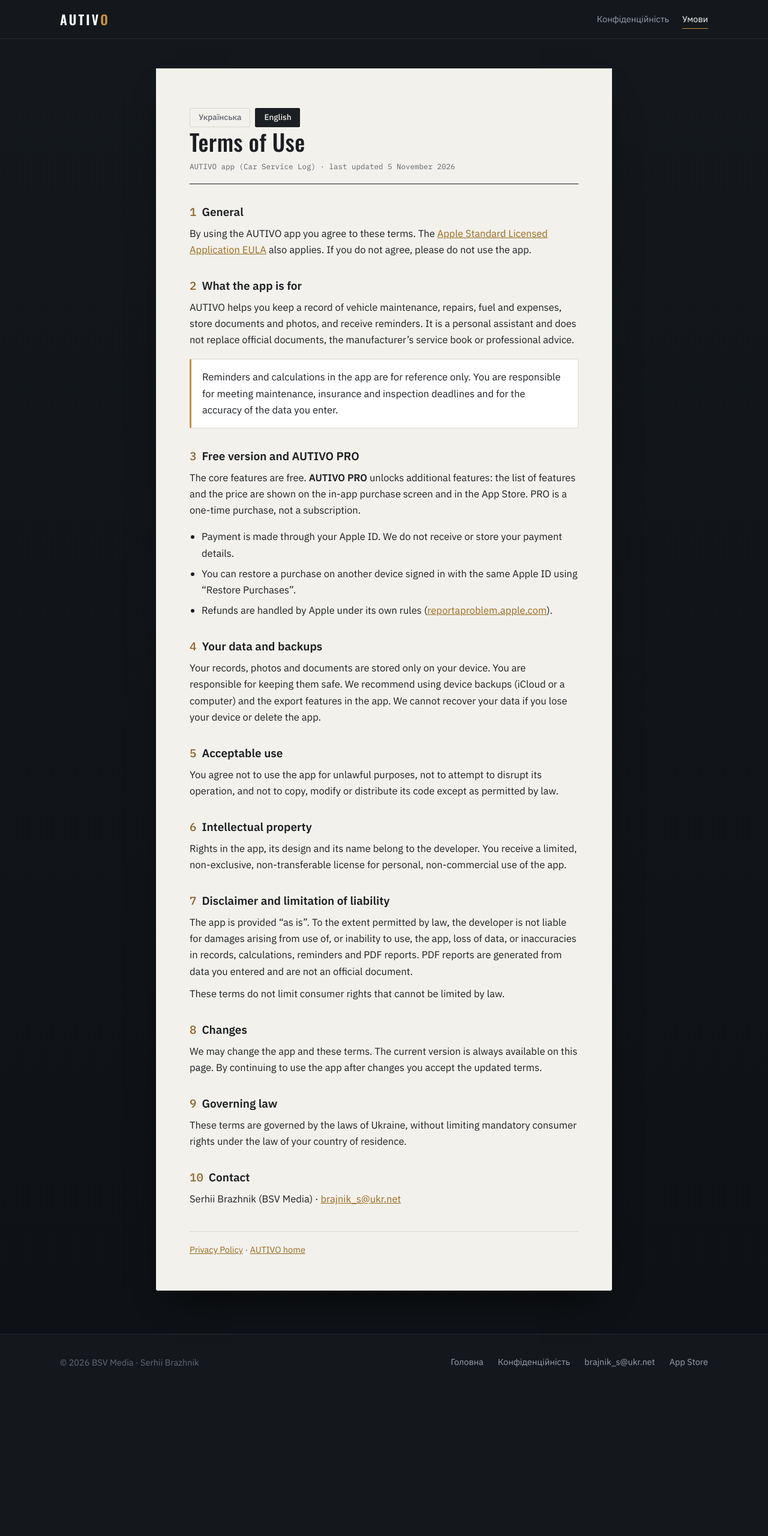
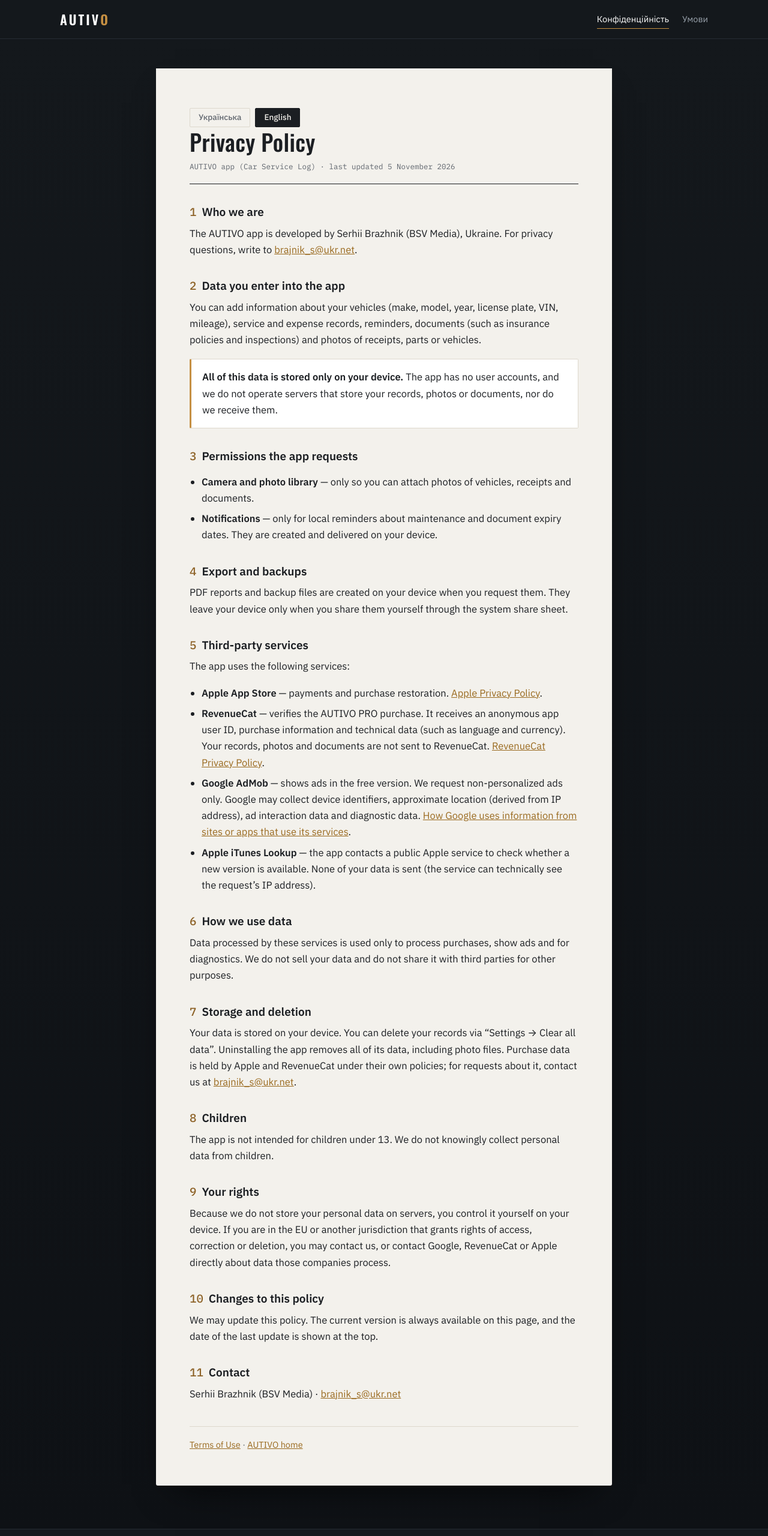
Before and after one commit to BrazhnikS/autivo.github.io, a plain HTML site: page privacy/index.html in a window 1280 px wide. Shown: the top 2560 px of the page at 60% size. Before the commit the page ends 2327 px from the top, so only its background shows below. Drawn offline with nearby package versions, Linux system fonts and the light colour scheme.

Commit message:
Add files via upload

```diff
--- a/privacy/index.html
+++ b/privacy/index.html
@@ -3,8 +3,8 @@
 <head>
 <meta charset="utf-8">
 <meta name="viewport" content="width=device-width, initial-scale=1">
-<title>Умови користування — AUTIVO</title>
-<meta name="description" content="Умови користування додатком AUTIVO (Сервісна книга авто). Terms of Use of the AUTIVO app.">
+<title>Політика конфіденційності — AUTIVO</title>
+<meta name="description" content="Політика конфіденційності додатка AUTIVO (Сервісна книга авто). Privacy Policy of the AUTIVO app.">
 <link rel="preconnect" href="https://fonts.googleapis.com">
 <link rel="preconnect" href="https://fonts.gstatic.com" crossorigin>
 <link href="https://fonts.googleapis.com/css2?family=Oswald:wght@400;500;600&family=IBM+Plex+Mono:wght@400;500&family=IBM+Plex+Sans:wght@400;500;600&display=swap" rel="stylesheet">
@@ -109,8 +109,8 @@
   <div class="wrap">
     <a class="mark" href="../">AUTIV<span>O</span></a>
     <nav class="topnav">
-      <a href="../privacy/">Конфіденційність</a>
-      <a href="../terms/" aria-current="page">Умови</a>
+      <a href="../privacy/" aria-current="page">Конфіденційність</a>
+      <a href="../terms/">Умови</a>
     </nav>
   </div>
 </header>
@@ -127,102 +127,114 @@
       <!-- ===================== UKRAINIAN ===================== -->
       <section id="uk" lang="uk">
         <div class="doc-head">
-          <h1>Умови користування</h1>
+          <h1>Політика конфіденційності</h1>
           <p class="meta">Додаток AUTIVO («Сервісна книга авто») · оновлено 5 листопада 2026</p>
         </div>
 
-        <h2><span class="n">1</span>Загальні положення</h2>
-        <p>Користуючись додатком AUTIVO, ви погоджуєтеся з цими умовами. Також застосовується <a href="https://www.apple.com/legal/internet-services/itunes/dev/stdeula/">Стандартна ліцензійна угода Apple (EULA)</a>. Якщо ви не згодні з умовами, не користуйтеся додатком.</p>
+        <h2><span class="n">1</span>Хто ми</h2>
+        <p>Додаток AUTIVO розробляє Serhii Brazhnik (BSV Media), Україна. Питання щодо конфіденційності надсилайте на <a href="mailto:brajnik_s@ukr.net">brajnik_s@ukr.net</a>.</p>
 
-        <h2><span class="n">2</span>Призначення додатка</h2>
-        <p>AUTIVO допомагає вести облік обслуговування, ремонтів, заправок і витрат на автомобіль, зберігати документи та фотографії й отримувати нагадування. Додаток є особистим помічником і не замінює офіційні документи, сервісну книжку виробника чи консультацію фахівця.</p>
+        <h2><span class="n">2</span>Які дані ви вносите в додаток</h2>
+        <p>Ви можете додавати дані про свої транспортні засоби (марка, модель, рік, номерний знак, VIN, пробіг), записи про обслуговування та витрати, нагадування, документи (наприклад, поліси та техогляд) і фотографії чеків, деталей чи авто.</p>
         <div class="callout">
-          <p>Нагадування та розрахунки в додатку мають довідковий характер. Ви самі відповідаєте за дотримання строків обслуговування, страхування й техогляду та за правильність введених даних.</p>
+          <p><strong>Усі ці дані зберігаються лише на вашому пристрої.</strong> У додатку немає облікових записів, а ми не маємо серверів, на яких зберігалися б ваші записи, фото чи документи, і не отримуємо їх.</p>
         </div>
 
-        <h2><span class="n">3</span>Безкоштовна версія та AUTIVO PRO</h2>
-        <p>Основні можливості додатка безкоштовні. Додаткові функції відкриває <strong>AUTIVO PRO</strong>: перелік функцій і ціна показані на екрані покупки в додатку та в App Store. PRO є одноразовою покупкою без підписки.</p>
+        <h2><span class="n">3</span>Дозволи, які запитує додаток</h2>
         <ul>
-          <li>Оплата здійснюється через ваш Apple ID. Ми не отримуємо й не зберігаємо ваші платіжні дані.</li>
-          <li>Придбану покупку можна відновити на іншому пристрої з тим самим Apple ID через «Відновити покупки».</li>
-          <li>Повернення коштів розглядає Apple за своїми правилами (<a href="https://reportaproblem.apple.com">reportaproblem.apple.com</a>).</li>
+          <li><strong>Камера та фотогалерея</strong> — лише для того, щоб ви могли додати фото авто, чеків і документів.</li>
+          <li><strong>Сповіщення</strong> — лише для локальних нагадувань про ТО та строки дії документів. Вони створюються й спрацьовують на вашому пристрої.</li>
         </ul>
 
-        <h2><span class="n">4</span>Ваші дані та резервні копії</h2>
-        <p>Ваші записи, фото й документи зберігаються лише на вашому пристрої. Ви самі відповідаєте за їх збереження. Рекомендуємо користуватися резервним копіюванням пристрою (iCloud або комп’ютер) та функціями експорту в додатку. Ми не можемо відновити дані, якщо ви втратили пристрій або видалили додаток.</p>
+        <h2><span class="n">4</span>Експорт і резервні копії</h2>
+        <p>PDF-звіти та файли резервних копій створюються на вашому пристрої за вашою командою. Вони залишають пристрій лише тоді, коли ви самі надсилаєте їх через системне меню «Поділитися».</p>
 
-        <h2><span class="n">5</span>Допустиме використання</h2>
-        <p>Ви погоджуєтеся не використовувати додаток у незаконних цілях, не намагатися порушити його роботу та не копіювати, не змінювати й не розповсюджувати його код, окрім випадків, дозволених законом.</p>
+        <h2><span class="n">5</span>Сервіси третіх сторін</h2>
+        <p>Для роботи додатка ми використовуємо такі сервіси:</p>
+        <ul>
+          <li><strong>Apple App Store</strong> — оплата й відновлення покупок. <a href="https://www.apple.com/legal/privacy/">Політика конфіденційності Apple</a>.</li>
+          <li><strong>RevenueCat</strong> — перевірка покупки AUTIVO PRO. Отримує анонімний ідентифікатор додатка, інформацію про покупки та технічні дані (наприклад, мову й валюту). Ваші записи, фото й документи до RevenueCat не передаються. <a href="https://www.revenuecat.com/privacy">Політика конфіденційності RevenueCat</a>.</li>
+          <li><strong>Google AdMob</strong> — показ реклами у безкоштовній версії. Ми запитуємо лише неперсоналізовану рекламу. Google може збирати ідентифікатори пристрою, приблизне розташування (за IP-адресою), дані про взаємодію з рекламою та діагностичні дані. <a href="https://policies.google.com/technologies/partner-sites">Як Google використовує дані з додатків партнерів</a>.</li>
+          <li><strong>Apple iTunes Lookup</strong> — додаток звертається до публічного сервісу Apple, щоб дізнатися, чи вийшла нова версія. Ваші дані при цьому не передаються (технічно сервіс бачить IP-адресу запиту).</li>
+        </ul>
 
-        <h2><span class="n">6</span>Інтелектуальна власність</h2>
-        <p>Права на додаток, його дизайн і назву належать розробнику. Ви отримуєте обмежену, невиключну, непередавану ліцензію на особисте некомерційне використання додатка.</p>
+        <h2><span class="n">6</span>Як ми використовуємо дані</h2>
+        <p>Дані, які обробляють згадані сервіси, використовуються лише для обробки покупок, показу реклами та діагностики. Ми не продаємо ваші дані й не передаємо їх третім сторонам з іншою метою.</p>
 
-        <h2><span class="n">7</span>Відмова від гарантій і обмеження відповідальності</h2>
-        <p>Додаток надається «як є». У межах, дозволених законом, розробник не відповідає за збитки, пов’язані з використанням або неможливістю використання додатка, втратою даних чи неточностями в записах, розрахунках, нагадуваннях і PDF-звітах. PDF-звіти створюються з даних, які ввели ви, і не є офіційним документом.</p>
-        <p>Ці умови не обмежують ваших прав як споживача, які не можуть бути обмежені за законом.</p>
+        <h2><span class="n">7</span>Зберігання та видалення</h2>
+        <p>Ваші дані зберігаються на вашому пристрої. Ви можете видалити записи через «Налаштування → Очистити всі дані». Видалення самого додатка прибирає всі його дані, зокрема файли фотографій. Дані про покупки зберігаються в Apple та RevenueCat за їхніми політиками. Для запиту щодо них зверніться до нас за адресою <a href="mailto:brajnik_s@ukr.net">brajnik_s@ukr.net</a>.</p>
 
-        <h2><span class="n">8</span>Зміни</h2>
-        <p>Ми можемо змінювати додаток і ці умови. Актуальна версія завжди доступна на цій сторінці. Продовжуючи користуватися додатком після змін, ви погоджуєтеся з новими умовами.</p>
+        <h2><span class="n">8</span>Діти</h2>
+        <p>Додаток не призначений для дітей до 13 років. Ми свідомо не збираємо персональні дані дітей.</p>
 
-        <h2><span class="n">9</span>Застосовне право</h2>
-        <p>Ці умови регулюються законодавством України, без обмеження обов’язкових прав споживача за законодавством країни вашого проживання.</p>
+        <h2><span class="n">9</span>Ваші права</h2>
+        <p>Оскільки ми не зберігаємо ваших персональних даних на серверах, ви самі керуєте ними на своєму пристрої. Якщо ви перебуваєте в ЄС чи інших юрисдикціях із правом доступу, виправлення чи видалення даних, ви можете звернутися до нас або безпосередньо до Google, RevenueCat чи Apple щодо даних, які ці компанії обробляють.</p>
 
-        <h2><span class="n">10</span>Контакти</h2>
+        <h2><span class="n">10</span>Зміни політики</h2>
+        <p>Ми можемо оновлювати цю політику. Актуальна версія завжди доступна на цій сторінці, дата останнього оновлення вказана вгорі.</p>
+
+        <h2><span class="n">11</span>Контакти</h2>
         <p>Serhii Brazhnik (BSV Media) · <a href="mailto:brajnik_s@ukr.net">brajnik_s@ukr.net</a></p>
 
         <div class="doc-foot">
-          <a href="../privacy/">Політика конфіденційності</a> · <a href="../">Головна сторінка AUTIVO</a>
+          <a href="../terms/">Умови користування</a> · <a href="../">Головна сторінка AUTIVO</a>
         </div>
       </section>
 
       <!-- ===================== ENGLISH ===================== -->
       <section id="en" lang="en">
         <div class="doc-head">
-          <h1>Terms of Use</h1>
+          <h1>Privacy Policy</h1>
           <p class="meta">AUTIVO app (Car Service Log) · last updated 5 November 2026</p>
         </div>
 
-        <h2><span class="n">1</span>General</h2>
-        <p>By using the AUTIVO app you agree to these terms. The <a href="https://www.apple.com/legal/internet-services/itunes/dev/stdeula/">Apple Standard Licensed Application EULA</a> also applies. If you do not agree, please do not use the app.</p>
+        <h2><span class="n">1</span>Who we are</h2>
+        <p>The AUTIVO app is developed by Serhii Brazhnik (BSV Media), Ukraine. For privacy questions, write to <a href="mailto:brajnik_s@ukr.net">brajnik_s@ukr.net</a>.</p>
 
-        <h2><span class="n">2</span>What the app is for</h2>
-        <p>AUTIVO helps you keep a record of vehicle maintenance, repairs, fuel and expenses, store documents and photos, and receive reminders. It is a personal assistant and does not replace official documents, the manufacturer’s service book or professional advice.</p>
+        <h2><span class="n">2</span>Data you enter into the app</h2>
+        <p>You can add information about your vehicles (make, model, year, license plate, VIN, mileage), service and expense records, reminders, documents (such as insurance policies and inspections) and photos of receipts, parts or vehicles.</p>
         <div class="callout">
-          <p>Reminders and calculations in the app are for reference only. You are responsible for meeting maintenance, insurance and inspection deadlines and for the accuracy of the data you enter.</p>
+          <p><strong>All of this data is stored only on your device.</strong> The app has no user accounts, and we do not operate servers that store your records, photos or documents, nor do we receive them.</p>
         </div>
 
-        <h2><span class="n">3</span>Free version and AUTIVO PRO</h2>
-        <p>The core features are free. <strong>AUTIVO PRO</strong> unlocks additional features: the list of features and the price are shown on the in-app purchase screen and in the App Store. PRO is a one-time purchase, not a subscription.</p>
+        <h2><span class="n">3</span>Permissions the app requests</h2>
         <ul>
-          <li>Payment is made through your Apple ID. We do not receive or store your payment details.</li>
-          <li>You can restore a purchase on another device signed in with the same Apple ID using “Restore Purchases”.</li>
-          <li>Refunds are handled by Apple under its own rules (<a href="https://reportaproblem.apple.com">reportaproblem.apple.com</a>).</li>
+          <li><strong>Camera and photo library</strong> — only so you can attach photos of vehicles, receipts and documents.</li>
+          <li><strong>Notifications</strong> — only for local reminders about maintenance and document expiry dates. They are created and delivered on your device.</li>
         </ul>
 
-        <h2><span class="n">4</span>Your data and backups</h2>
-        <p>Your records, photos and documents are stored only on your device. You are responsible for keeping them safe. We recommend using device backups (iCloud or a computer) and the export features in the app. We cannot recover your data if you lose your device or delete the app.</p>
+        <h2><span class="n">4</span>Export and backups</h2>
+        <p>PDF reports and backup files are created on your device when you request them. They leave your device only when you share them yourself through the system share sheet.</p>
 
-        <h2><span class="n">5</span>Acceptable use</h2>
-        <p>You agree not to use the app for unlawful purposes, not to attempt to disrupt its operation, and not to copy, modify or distribute its code except as permitted by law.</p>
+        <h2><span class="n">5</span>Third-party services</h2>
+        <p>The app uses the following services:</p>
+        <ul>
+          <li><strong>Apple App Store</strong> — payments and purchase restoration. <a href="https://www.apple.com/legal/privacy/">Apple Privacy Policy</a>.</li>
+          <li><strong>RevenueCat</strong> — verifies the AUTIVO PRO purchase. It receives an anonymous app user ID, purchase information and technical data (such as language and currency). Your records, photos and documents are not sent to RevenueCat. <a href="https://www.revenuecat.com/privacy">RevenueCat Privacy Policy</a>.</li>
+          <li><strong>Google AdMob</strong> — shows ads in the free version. We request non-personalized ads only. Google may collect device identifiers, approximate location (derived from IP address), ad interaction data and diagnostic data. <a href="https://policies.google.com/technologies/partner-sites">How Google uses information from sites or apps that use its services</a>.</li>
+          <li><strong>Apple iTunes Lookup</strong> — the app contacts a public Apple service to check whether a new version is available. None of your data is sent (the service can technically see the request’s IP address).</li>
+        </ul>
 
-        <h2><span class="n">6</span>Intellectual property</h2>
-        <p>Rights in the app, its design and its name belong to the developer. You receive a limited, non-exclusive, non-transferable license for personal, non-commercial use of the app.</p>
+        <h2><span class="n">6</span>How we use data</h2>
+        <p>Data processed by these services is used only to process purchases, show ads and for diagnostics. We do not sell your data and do not share it with third parties for other purposes.</p>
 
-        <h2><span class="n">7</span>Disclaimer and limitation of liability</h2>
-        <p>The app is provided “as is”. To the extent permitted by law, the developer is not liable for damages arising from use of, or inability to use, the app, loss of data, or inaccuracies in records, calculations, reminders and PDF reports. PDF reports are generated from data you entered and are not an official document.</p>
-        <p>These terms do not limit consumer rights that cannot be limited by law.</p>
+        <h2><span class="n">7</span>Storage and deletion</h2>
+        <p>Your data is stored on your device. You can delete your records via “Settings → Clear all data”. Uninstalling the app removes all of its data, including photo files. Purchase data is held by Apple and RevenueCat under their own policies; for requests about it, contact us at <a href="mailto:brajnik_s@ukr.net">brajnik_s@ukr.net</a>.</p>
 
-        <h2><span class="n">8</span>Changes</h2>
-        <p>We may change the app and these terms. The current version is always available on this page. By continuing to use the app after changes you accept the updated terms.</p>
+        <h2><span class="n">8</span>Children</h2>
+        <p>The app is not intended for children under 13. We do not knowingly collect personal data from children.</p>
 
-        <h2><span class="n">9</span>Governing law</h2>
-        <p>These terms are governed by the laws of Ukraine, without limiting mandatory consumer rights under the law of your country of residence.</p>
+        <h2><span class="n">9</span>Your rights</h2>
+        <p>Because we do not store your personal data on servers, you control it yourself on your device. If you are in the EU or another jurisdiction that grants rights of access, correction or deletion, you may contact us, or contact Google, RevenueCat or Apple directly about data those companies process.</p>
 
-        <h2><span class="n">10</span>Contact</h2>
+        <h2><span class="n">10</span>Changes to this policy</h2>
+        <p>We may update this policy. The current version is always available on this page, and the date of the last update is shown at the top.</p>
+
+        <h2><span class="n">11</span>Contact</h2>
         <p>Serhii Brazhnik (BSV Media) · <a href="mailto:brajnik_s@ukr.net">brajnik_s@ukr.net</a></p>
 
         <div class="doc-foot">
-          <a href="../privacy/">Privacy Policy</a> · <a href="../">AUTIVO home</a>
+          <a href="../terms/">Terms of Use</a> · <a href="../">AUTIVO home</a>
         </div>
       </section>
 
@@ -235,7 +247,7 @@
     <div>© 2026 BSV Media · Serhii Brazhnik</div>
     <div class="foot-links">
       <a href="../">Головна</a>
-      <a href="../privacy/">Конфіденційність</a>
+      <a href="../terms/">Умови користування</a>
       <a href="mailto:brajnik_s@ukr.net">brajnik_s@ukr.net</a>
       <a href="https://apps.apple.com/ua/app/id6806744591">App Store</a>
     </div>
```
